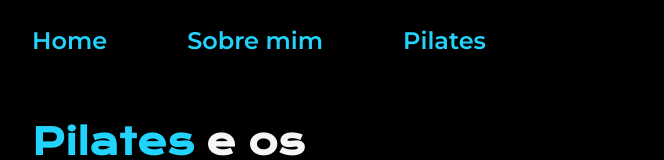
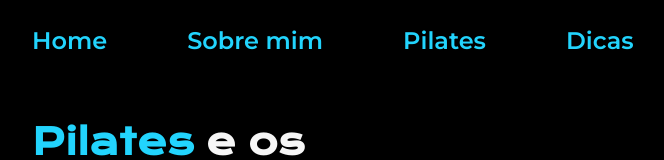
Before and after one commit to natanaelirland/reposit-rio, a plain HTML site: page pilatesfu.html in a window 1280 px wide. Shown: the top 160 px of the page, without its empty margins (160-824 px from the left). Drawn offline with nearby package versions, Linux system fonts and the light colour scheme.

Commit message:
Update pilatesfu.html

```diff
--- a/pilatesfu.html
+++ b/pilatesfu.html
@@ -13,6 +13,7 @@
             <a class="cabecalho__menu__link" href="index.html">Home</a>
             <a class="cabecalho__menu__link" href="about.html">Sobre mim</a>
             <a class="cabecalho__menu__link" href="pilatesfu.html">Pilates</a>
+            <a class="cabecalho__menu__link" href="pilatesfu.html">Dicas</a>
         </nav>
 
     </header>
```
